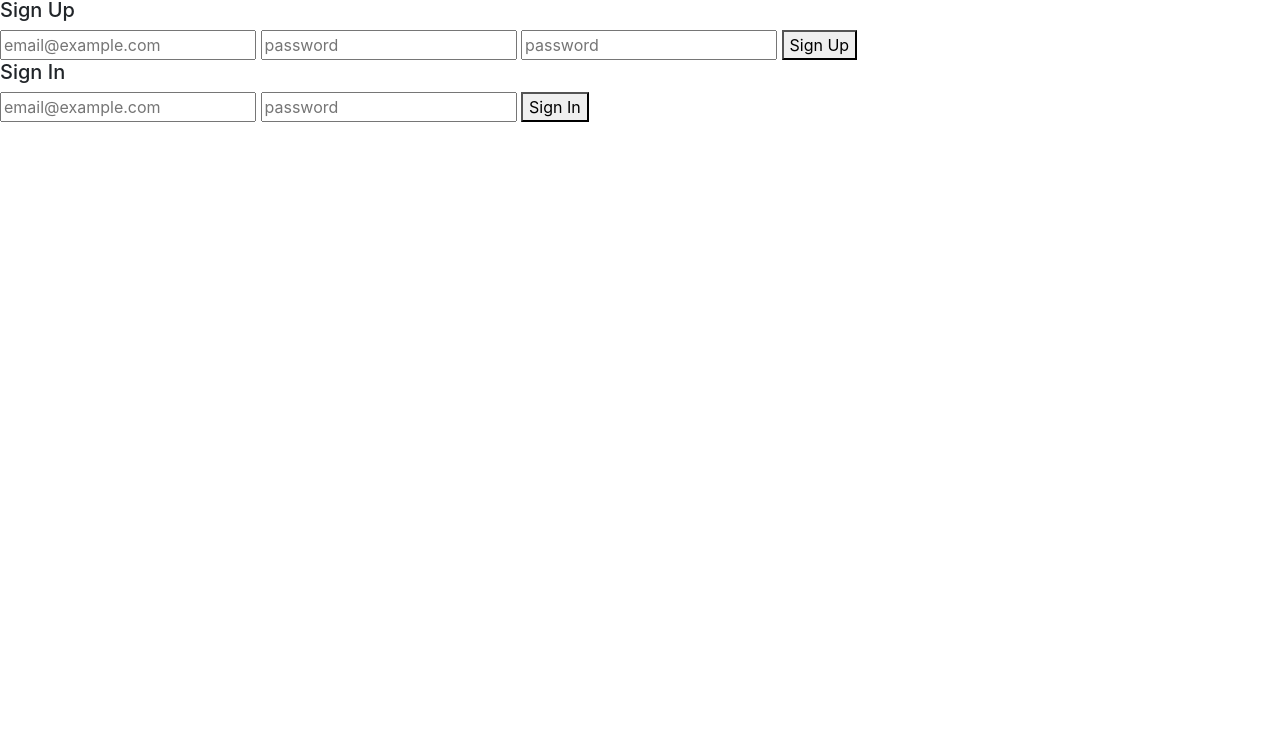
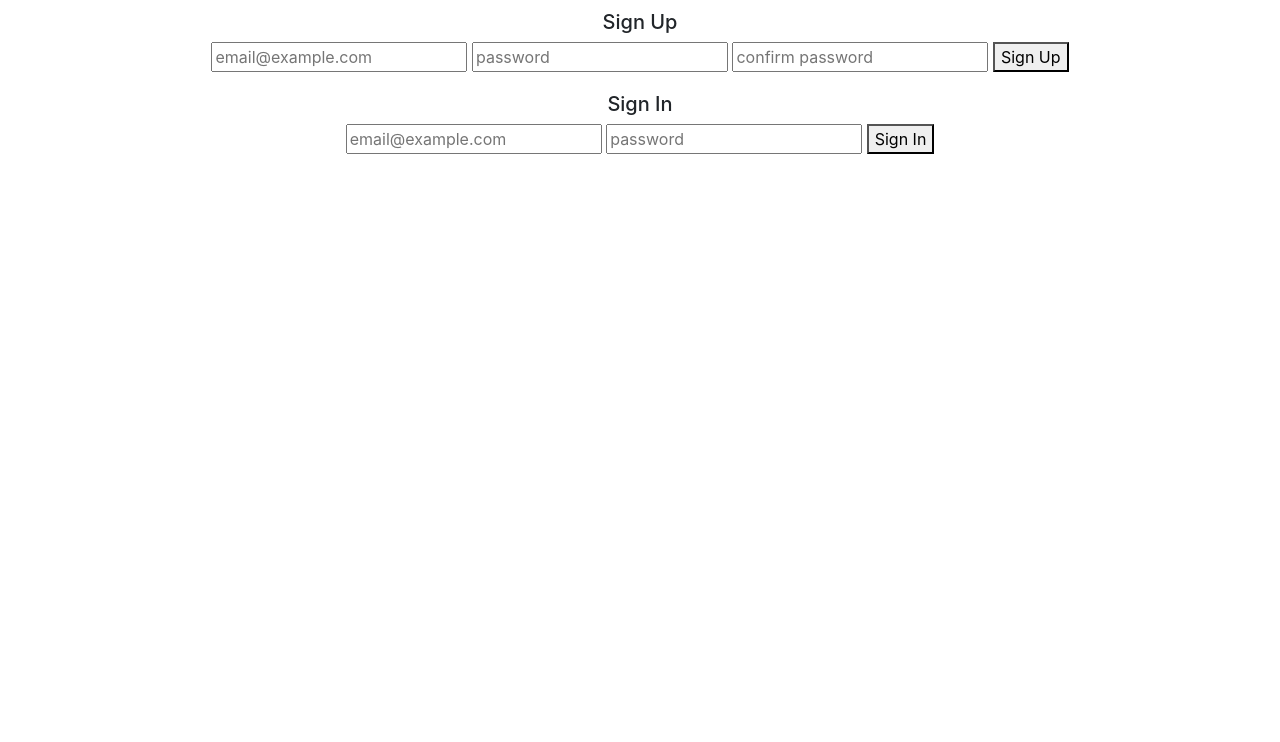
Before and after one commit to bchin224/project1_tictactoe, a website built with webpack: page index.html in a window 1280 px wide. Shown: the part 58-800 px from the top of the page. Built offline with nearby package versions, Linux system fonts and the light colour scheme.

Commit message:
Center Align and New Game Button - added margin top and text align to scss - added `New Game` button

```diff
--- a/assets/scripts/app.js
+++ b/assets/scripts/app.js
@@ -1,6 +1,7 @@
 'use strict'
 
 const authEvents = require('./auth/events.js')
+const gameEvents = require('./game/events.js')
 
 // use require with a reference to bundle the file and use it in this file
 // const example = require('./example')
@@ -9,10 +10,12 @@ const authEvents = require('./auth/events.js')
 // require('./example')
 
 $(() => {
+  // authentication listeners
   $('.authenticated').hide()
   $('#sign-up').on('submit', authEvents.onSignUp)
   $('#sign-in').on('submit', authEvents.onSignIn)
   $('#change-password').on('submit', authEvents.onChangePassword)
   $('#sign-out').on('click', authEvents.onSignOut)
-  // your JS code goes here
+  // game listeners
+  $('#new-game-btn').on('click', gameEvents.onNewGame)
 })
--- /dev/null
+++ b/assets/scripts/game/events.js
@@ -0,0 +1,4 @@
+'use strict'
+
+// const api = require('./api.js')
+// const ui = require('./ui.js')
--- a/assets/styles/index.scss
+++ b/assets/styles/index.scss
@@ -1 +1,9 @@
 @import '~bootstrap/scss/bootstrap';
+
+body {
+  text-align: center;
+}
+
+h5 {
+  margin-top: 20px;
+}
--- a/index.html
+++ b/index.html
@@ -18,7 +18,7 @@
         <form id="sign-up">
           <input name="credentials[email]" type="text" placeholder="email@example.com">
           <input name="credentials[password]" type="password" placeholder="password">
-          <input name="credentials[password_confirmation]" type="password" placeholder="password">
+          <input name="credentials[password_confirmation]" type="password" placeholder="confirm password">
           <button type="submit">Sign Up</button>
         </form>
         <h5>Sign In</h5>
@@ -30,14 +30,19 @@
       </div>
 
       <div class="authenticated">
+        <button type="button" id="new-game-btn">New Game</button>
         <h5>Change Password</h5>
         <form id="change-password">
           <input name="passwords[old]" type="password" placeholder="Old Password">
           <input name="passwords[new]" type="password" placeholder="New Password">
           <button type="submit">Change Password</button>
         </form>
+        </br>
         <button type="button" id="sign-out">Sign Out</button>
       </div>
       <p id="message-display"></p>
+      <div class="gameplay">
+        <!--create tic tac toe grid-->
+      </div>
     </body>
 </html>
```
Also changed, not shown: README.md.
